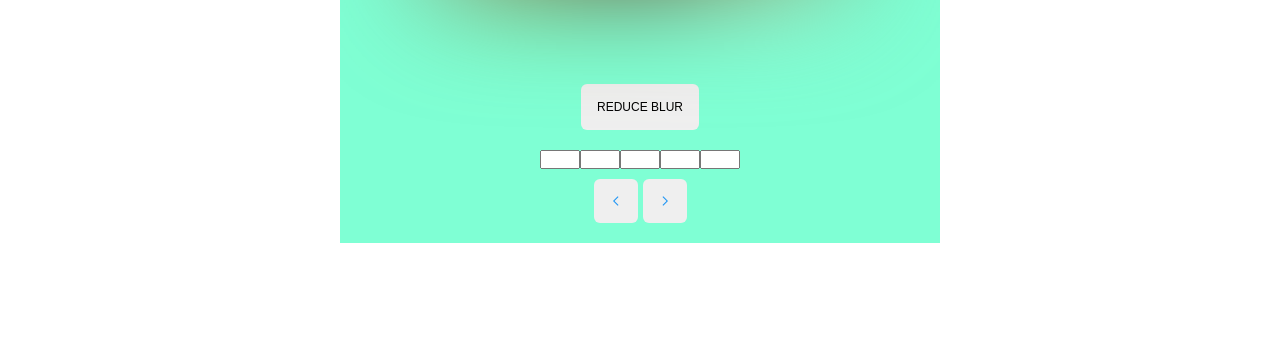
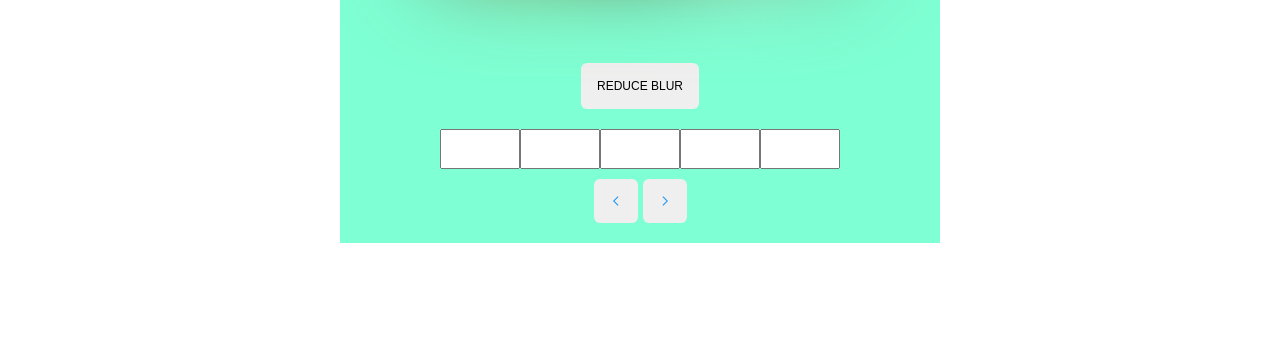
Before and after one commit to nazimkazim/catch-letter-game, a React app: page /blurred-image in a window 1280 px wide. Shown: the part 437-800 px from the top of the page. Built offline with nearby package versions, Linux system fonts and the light colour scheme.

Commit message:
fix images

```diff
--- a/src/blurred-image-game/BlurredImage.css
+++ b/src/blurred-image-game/BlurredImage.css
@@ -26,12 +26,15 @@
 
 .word-input {
     display: flex;
-    width: 200px;
+    width: 400px;
 }
 
 .word-input input {
     width: 20px;
+    height: 40px;
     flex: 1;
+    text-align: center;
+    font-size: 20px;
 }
 
 .blur-btn {
--- a/src/blurred-image-game/WordInput.jsx
+++ b/src/blurred-image-game/WordInput.jsx
@@ -1,8 +1,12 @@
-import React, { useState, createRef } from 'react';
+import React, { useState, createRef, useEffect } from 'react';
 
 const WordInput = ({guessWord}) => {
-    const [word, setWord] = useState(Array(guessWord.length).fill(""));
-    const inputRefs = Array(5).fill().map(() => createRef());
+    const [word, setWord] = useState([]);
+    const inputRefs = Array(guessWord.length).fill().map(() => createRef());
+
+    useEffect(() => {
+        setWord(Array(guessWord.length).fill(""))
+    }, [guessWord])
 
     const onChangeHandler = (e, index) => {
         let newWord = [...word];
--- a/src/blurred-image-game/data.js
+++ b/src/blurred-image-game/data.js
@@ -8,14 +8,23 @@ export const words = {
 		{
 			name: 'apple',
 			image: Apple,
+			done: false,
+			attempts: 4,
+			maxPoints: 400
 		},
 		{
-			name: Banana,
-			image: './img/banana.jpg',
+			name: 'banana',
+			image: Banana,
+			done: false,
+			attempts: 4,
+			maxPoints: 400
 		},
 		{
-			name: StrawBerry,
-			image: './img/strawberry.jpg',
+			name: 'strawberry',
+			image: StrawBerry,
+			done: false,
+			attempts: 4,
+			maxPoints: 400
 		},
 	],
 };
--- a/src/blurred-image-game/index.jsx
+++ b/src/blurred-image-game/index.jsx
@@ -7,33 +7,39 @@ import { FcNext, FcPrevious } from 'react-icons/fc';
 import {words} from './data'
 
 const BlurredImageGame = () => {
-	const [blur, setBlur] = useState(60);
+    const [blur, setBlur] = useState(50);
     const [currentImage, setCurrentImage] = useState(0);
     const [wordsData, setWordsData] = useState([])
 
     useEffect(() => {
-		setWordsData(words.items[currentImage])
-	}, [currentImage])
+        setWordsData(words.items)
+    }, [])
 
     const handleImageBlur = () => {
-		setBlur((prev) => prev - 15);
+        setBlur((prev) => prev - 10);
     };
 
     const goToNextWord = () => {
-		setCurrentImage(prev => prev + 1)
+        setCurrentImage(prev => prev + 1 < wordsData.length ? prev + 1 : prev)
+		setBlur(50)
     }
 
     const goToPrevWord = () => {
-		setCurrentImage(prev => prev - 1)
+        setCurrentImage(prev => prev - 1 >= 0 ? prev - 1 : prev)
+		setBlur(50)
     }
 
     return (
         <div className="blurred-image-container">
-			<BlurredImage image={wordsData.image} blur={blur} />
+			{words.theme}
+            { wordsData.length > 0 &&
+                <BlurredImage image={wordsData[currentImage].image} blur={blur} />
+            }
             <Button name="Reduce Blur" onClickHandler={handleImageBlur} />
 
-			{ wordsData.name &&	<WordInput guessWord={wordsData.name} />}
-
+            { wordsData.length > 0 &&
+                <WordInput guessWord={wordsData[currentImage].name} />
+            }
 
             <div className="prev-next-container">
                 <Button icon={<FcPrevious />} onClickHandler={goToPrevWord} />
```
Lines whose indentation alone changed are shown as unchanged.
